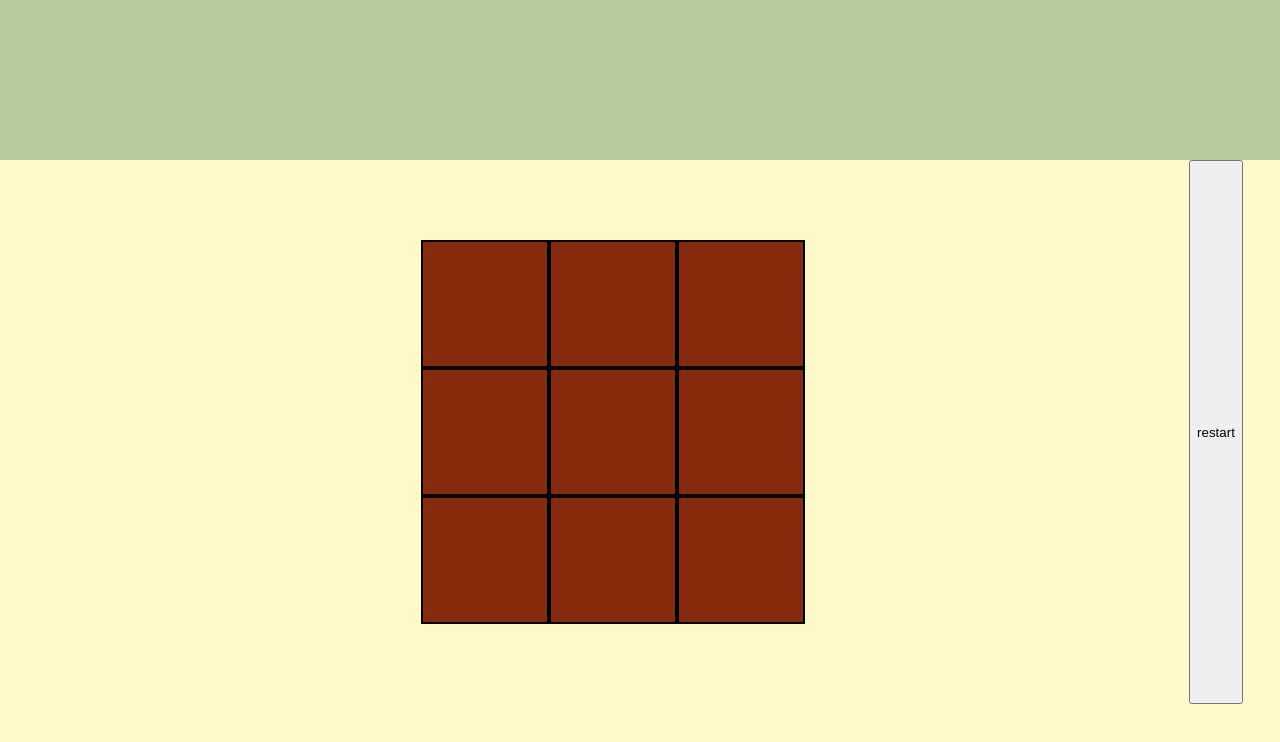
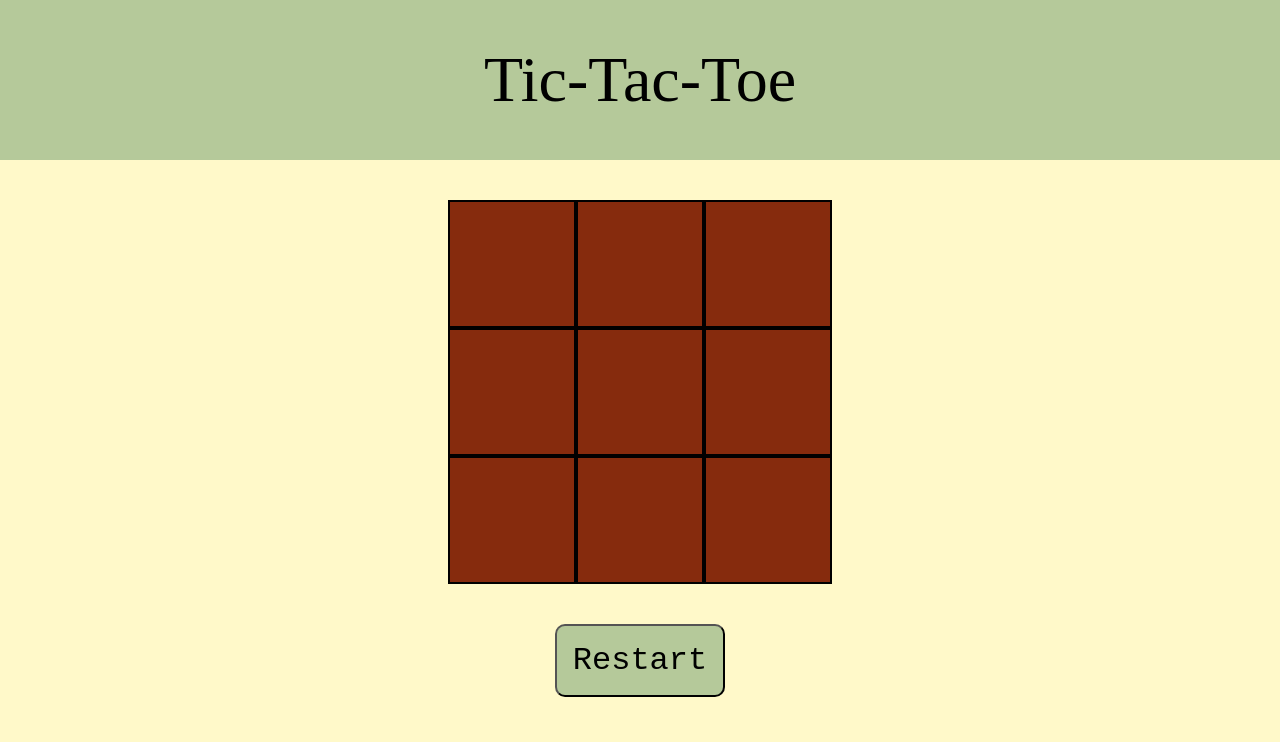
Before and after one commit to charlesvill/Tic-Tac-Toe, a plain HTML site: page index.html in a window 1280 px wide. Drawn offline with Linux system fonts and the light colour scheme.

Commit message:
completed mvp on tic-tac-toe with minimal styling. later would explore the minmax algorithm to make an AI

```diff
--- a/index.html
+++ b/index.html
@@ -9,7 +9,7 @@
 <body>
     <div class="container">
         <div class="navbar">
-            <p class="winText"></p>
+            <p class="winText">Tic-Tac-Toe</p>
         </div>
         <div class="gameCont">
             <div class="gameBoard">
@@ -41,8 +41,7 @@
                         <span class="field"></span>
                     </div>
             </div>
-            <button class="restart">restart</button>
-
+            <button class="restart">Restart</button>
         </div>
     </div>
 
--- a/script.js
+++ b/script.js
@@ -5,6 +5,7 @@ const gameLoop = (()=> {
     const boardArr = [];
     const fields = document.querySelectorAll(".square");
     const fieldNodeList = [0,0,0,0,0,0,0,0,0];
+    alert("X is Player 1");
     const updateBoardArr = (dataIndex)=>{
     let repeat = false;
     //check for duplicate clicks
@@ -12,6 +13,7 @@ const gameLoop = (()=> {
         if(turn < 9 && boardArr[dataIndex] === undefined){
             //generate the pair of position and player for each turn (index) in boardArr
             repeat = false;
+
             if(turn%2 === 0){
                 boardArr[dataIndex] = 'x';
             }
@@ -31,14 +33,14 @@ const gameLoop = (()=> {
             return boardArr;
         }
     }
-
+    function AttachListener(e) {
+        //send event information to map to what square was pressed
+        const dataIndex = Number(e.currentTarget.getAttribute("data-index"));
+        fieldNodeList.splice(dataIndex, 0, e.currentTarget);
+        mapBoardChoice(dataIndex);
+    }
     fields.forEach(element =>{
-        element.addEventListener("click", (e)=> {
-            //send event information to map to what square was pressed
-            const dataIndex = Number(e.currentTarget.getAttribute("data-index"));
-            fieldNodeList.splice(dataIndex, 0, e.currentTarget);
-            mapBoardChoice(dataIndex);
-        })
+        element.addEventListener("click", AttachListener , true);
     })
     const mapBoardChoice = (dataIndex) => {
         if(dataIndex === null){
@@ -49,8 +51,13 @@ const gameLoop = (()=> {
     const returnNodeList = () => {
         return fieldNodeList;
     }
+    const EndGame = ()=>{
+        fields.forEach(element =>{
+            element.removeEventListener("click",AttachListener, true);
+        })
+    }
 
-    return{returnNodeList}
+    return{returnNodeList, EndGame}
 })();
 
 const CheckWin = (()=> {
@@ -90,6 +97,7 @@ const CheckWin = (()=> {
                     //update display
                     DisplayManager.displayWinner("Player 1 wins!");
                     winner = true;
+                    gameLoop.EndGame();
                     return;
                 }
                 else if(oCount === 3){
@@ -98,6 +106,7 @@ const CheckWin = (()=> {
                     //update display for owin
                     DisplayManager.displayWinner("Player 2 wins!");
                     winner = true;
+                    gameLoop.EndGame();
                     return;
                 }
             }
@@ -107,12 +116,15 @@ const CheckWin = (()=> {
         if(!winner && turn > maxTurns){
             //trigger tie
             DisplayManager.displayWinner("It was a tie!");
-            //update display
+            gameLoop.EndGame();
+            return;
+
         }
         else{
             console.log("keep playing");
         }
     }
+
 
     return{assessArr: assessArr}
 })();
--- a/style.css
+++ b/style.css
@@ -59,20 +59,40 @@ body{
     background-color: #B5C99A;
     height: 20vh;
     width: 100vw;
+    display: flex;
+    justify-content: center;
+    align-content: center;
+}
+p{
+    padding:3rem;
+    font-size: 4rem;
 }
 .gameCont{
     display: flex;
-    align-content: center;
+    align-items: center;
     justify-content: center;
+    flex-direction: column;
+}
+.gameCont > button {
+    padding: 1rem;
+    font-size: 2rem;
+    font-family: 'Courier New', Courier, monospace;
+    border-radius: 10px;
+    border-style: 2px solid #862B0D;
+    background-color: #B5C99A;
+    text-align: center;
+    margin: 0 30vw;
 
 }
-
+.gameCont > button:hover{
+    background-color: #B5C99AAf;
+}
 .gameBoard{
     background-color: #862B0D;
     display:grid;
     grid-template:1fr 1fr 1fr/ 1fr 1fr 1fr;
     border:none;
-    margin: 10vh 30vw;
+    margin: 5vh 40vw;
     height: 30vw;
     width: 30vw;
     height: 30vw;
@@ -89,6 +109,6 @@ body{
 }
 span{
     align-self: center;
-    font-size: x-large;
+    font-size: 10rem;
     font-weight: bold;
 }
```
